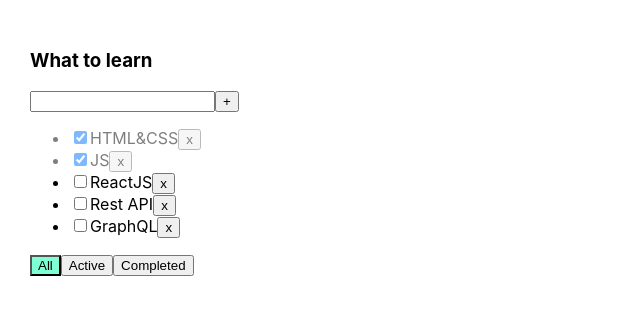
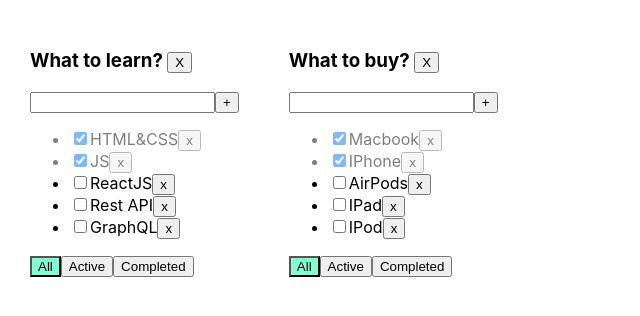
Before and after one commit to aliaksandr-batskalevich/3-react-toDoList, a React (Create React App) app: page / in a window 1280 px wide. Shown: the top 316 px of the page, without its empty margins (0-640 px from the left). Built offline with nearby package versions, Linux system fonts and the light colour scheme.

Commit message:
files of 5th week

```diff
--- a/src/App.css
+++ b/src/App.css
@@ -6,3 +6,19 @@
 .App > div {
   margin-right: 50px;
 }
+
+.error {
+  border: red 1px solid;
+}
+
+.error-message {
+  color: red;
+}
+
+.active-filter {
+  background-color: aquamarine;
+}
+
+.is-done {
+  opacity: 0.5;
+}
--- a/src/App.tsx
+++ b/src/App.tsx
@@ -1,62 +1,110 @@
 import React, {useState} from 'react';
-import './App.css'
+import './App.css';
 import {Todolist} from './Todolist';
 import {v1} from 'uuid';
 
 export type FilterValuesType = "all" | "active" | "completed";
+type todoListsType = {
+    id: string
+    title: string
+    filter: FilterValuesType
+};
+type taskType = {
+    id: string
+    title: string
+    isDone: boolean
+}
+type tasksType = {
+    [id: string]: Array<taskType>
+}
 
 function App() {
 
-    let [tasks, setTasks] = useState([
-        {id: v1(), title: "HTML&CSS", isDone: true},
-        {id: v1(), title: "JS", isDone: true},
-        {id: v1(), title: "ReactJS", isDone: false},
-        {id: v1(), title: "Rest API", isDone: false},
-        {id: v1(), title: "GraphQL", isDone: false},
-    ]);
+    const todoListId1 = v1();
+    const todoListId2 = v1();
 
-    function removeTask(id: string) {
-        let filteredTasks = tasks.filter(t => t.id != id);
-        setTasks(filteredTasks);
-    }
+    let [todoLists, setTodoLists] = useState<Array<todoListsType>>([    // GOOD)))
+        {
+            id: todoListId1,
+            title: 'What to learn?',
+            filter: 'all'
+        },
+        {
+            id: todoListId2,
+            title: 'What to buy?',
+            filter: 'all'
+        }
+    ])
 
-    function addTask(title: string) {
-        let task = {id: v1(), title: title, isDone: false};
-        let newTasks = [task, ...tasks];
-        setTasks(newTasks);
-    }
+    let [tasks, setTasks] = useState<tasksType>({
+            [todoListId1]: [
+                {id: v1(), title: "HTML&CSS", isDone: true},
+                {id: v1(), title: "JS", isDone: true},
+                {id: v1(), title: "ReactJS", isDone: false},
+                {id: v1(), title: "Rest API", isDone: false},
+                {id: v1(), title: "GraphQL", isDone: false},
+            ],
+            [todoListId2]: [
+                {id: v1(), title: "Macbook", isDone: true},
+                {id: v1(), title: "IPhone", isDone: true},
+                {id: v1(), title: "AirPods", isDone: false},
+                {id: v1(), title: "IPad", isDone: false},
+                {id: v1(), title: "IPod", isDone: false},
+            ]
+        });
 
-    const setDone = (id: string, checked: boolean) => {
-        setTasks(tasks.map(el => el.id === id ? {...el, isDone: checked} : el))
-    }
+    const removeTodoList = (id: string) => {
+        setTodoLists(todoLists.filter(el => el.id !== id));
+        delete tasks[id];
+    };
 
-    let [filter, setFilter] = useState<FilterValuesType>("all");
+    function removeTask(id: string, taskId: string) {                               // GOOD))))
+        setTasks({...tasks, [id]: tasks[id].filter(t => t.id != taskId)});
+    };
 
-    let tasksForTodolist = tasks;
+    function addTask(id: string, title: string) {                                   // GOOD))))
+        setTasks({...tasks, [id]: [{id: v1(), title: title, isDone: false}, ...tasks[id]]});
+    };
 
-    if (filter === "active") {
-        tasksForTodolist = tasks.filter(t => !t.isDone);
-    }
-    if (filter === "completed") {
-        tasksForTodolist = tasks.filter(t => t.isDone);
-    }
+    function changeStatus(id: string, taskId: string, isDone: boolean) {            // GOOD))))
+        setTasks({...tasks, [id]: tasks[id].map( el => el.id === taskId ? {...el, isDone: isDone} : el)})
+    };
 
-    function changeFilter(value: FilterValuesType) {
-        setFilter(value);
-    }
+    function changeFilter(id: string, value: FilterValuesType) {
+        setTodoLists(todoLists.map(el => el.id === id ? {...el, filter: value} : el));
+    };
+
+    let todoListsRender = todoLists.map(el => {
+
+        let tasksForTodolist = tasks[el.id];
+        if (el.filter === "active") {
+            tasksForTodolist = tasks[el.id].filter(t => t.isDone === false);
+        }
+        if (el.filter === "completed") {
+            tasksForTodolist = tasks[el.id].filter(t => t.isDone === true);
+        }
+
+        return (
+            <Todolist key={el.id}
+                      id={el.id}
+                      title={el.title}
+                      tasks={tasksForTodolist}
+                      removeTask={removeTask}
+                      changeFilter={changeFilter}
+                      addTask={addTask}
+                      changeTaskStatus={changeStatus}
+                      removeTodoList={removeTodoList}
+                      filter={el.filter}
+            />
+        )
+    });
 
 
     return (
         <div className="App">
-            <Todolist title="What to learn"
-                      tasks={tasksForTodolist}
-                      removeTask={removeTask}
-                      changeFilter={changeFilter}
-                      addTask={addTask}
-                      setDone={setDone}
-                      filter={filter}/>
+            {todoListsRender}
         </div>
     );
-}
+};
 
 export default App;
--- a/src/Todolist.module.css
+++ /dev/null
@@ -1,15 +0,0 @@
-.error {
-    border: red 1px solid;
-}
-
-.errorMessage {
-    color: red;
-}
-
-.activeFilter {
-    background-color: aquamarine;
-}
-
-.isDone {
-    opacity: 0.5;
-}
--- a/src/Todolist.tsx
+++ b/src/Todolist.tsx
@@ -1,78 +1,81 @@
-import React, {ChangeEvent, KeyboardEvent, useState} from 'react';
+import React, {ChangeEvent, KeyboardEvent, useState, MouseEvent} from 'react';
 import {FilterValuesType} from './App';
-import s from './Todolist.module.css'
 
 type TaskType = {
     id: string
     title: string
     isDone: boolean
 }
-type errorType = null | string
 
 type PropsType = {
+    id: string
     title: string
     tasks: Array<TaskType>
-    removeTask: (taskId: string) => void
-    changeFilter: (value: FilterValuesType) => void
-    addTask: (title: string) => void
-    setDone: (id: string, checked: boolean) => void
+    removeTask: (id: string, taskId: string) => void
+    changeFilter: (id: string, value: FilterValuesType) => void
+    addTask: (id: string, title: string) => void
+    changeTaskStatus: (id: string, taskId: string, isDone: boolean) => void
+    removeTodoList: (id: string) => void
     filter: FilterValuesType
 }
 
 export function Todolist(props: PropsType) {
 
     let [title, setTitle] = useState("")
-    let [error, setError] = useState<errorType>(null)
+    let [error, setError] = useState<string | null>(null)
 
-    const makeError = (error: errorType) => {
-        setError(error)
+    const addTask = () => {
+        if (title.trim() !== "") {
+            props.addTask(props.id, title.trim());
+            setTitle("");
+        } else {
+            setError("Title is required");
+        }
     }
 
-    const addTask = () => {
-        if (title.trim()) {
-            props.addTask(title.trim());
-            setTitle("");
-        } else {
-            makeError('Title is required');
-        }
+    const onChangeHandler = (e: ChangeEvent<HTMLInputElement>) => {
+        setTitle(e.currentTarget.value)
     }
-    const onChangeHandler = (e: ChangeEvent<HTMLInputElement>) => {
-        setTitle(e.currentTarget.value);
-        makeError(null);
-    }
+
     const onKeyPressHandler = (e: KeyboardEvent<HTMLInputElement>) => {
-        if (e.key === 'Enter') {
+        setError(null);
+        if (e.charCode === 13) {
             addTask();
         }
     }
-    const onAllClickHandler = () => props.changeFilter("all");
-    const onActiveClickHandler = () => props.changeFilter("active");
-    const onCompletedClickHandler = () => props.changeFilter("completed");
-    const onChangeInputHandler = (id: string, checked: boolean) => {
-        props.setDone(id, checked);
+
+    const onAllClickHandler = () => props.changeFilter(props.id,"all");
+    const onActiveClickHandler = () => props.changeFilter(props.id,"active");
+    const onCompletedClickHandler = () => props.changeFilter(props.id,"completed");
+
+    const removeTodoListHandler = (event: MouseEvent<HTMLButtonElement>) => {
+        props.removeTodoList(props.id)
     }
 
 
     return <div>
-        <h3>{props.title}</h3>
+        <h3>{props.title} <button onClick={removeTodoListHandler}>X</button></h3>
         <div>
             <input value={title}
                    onChange={onChangeHandler}
                    onKeyPress={onKeyPressHandler}
-                   className={error ? s.error : ''}
+                   className={error ? "error" : ""}
             />
             <button onClick={addTask}>+</button>
+            {error && <div className="error-message">{error}</div>}
         </div>
-        {error && <div className={s.errorMessage}>{error}</div>}
         <ul>
             {
                 props.tasks.map(t => {
+                    const onClickHandler = () => props.removeTask(props.id, t.id)
+                    const onChangeHandler = (e: ChangeEvent<HTMLInputElement>) => {
+                        props.changeTaskStatus(props.id, t.id, e.currentTarget.checked);
+                    }
 
-                    const onClickHandler = () => props.removeTask(t.id)
-
-                    return <li key={t.id} className={t.isDone ? s.isDone : ''}>
-                        <input type="checkbox" checked={t.isDone}
-                               onChange={(event) => onChangeInputHandler(t.id, event.currentTarget.checked)}/>
+                    return <li key={t.id} className={t.isDone ? "is-done" : ""}>
+                        <input type="checkbox"
+                               onChange={onChangeHandler}
+                               checked={t.isDone}/>
                         <span>{t.title}</span>
                         <button onClick={onClickHandler}>x</button>
                     </li>
@@ -80,9 +83,12 @@
             }
         </ul>
         <div>
-            <button className={props.filter === "all" ? s.activeFilter : ''} onClick={onAllClickHandler}>All</button>
-            <button className={props.filter === "active" ? s.activeFilter : ''} onClick={onActiveClickHandler}>Active</button>
-            <button className={props.filter === "completed" ? s.activeFilter : ''} onClick={onCompletedClickHandler}>Completed</button>
+            <button className={props.filter === 'all' ? "active-filter" : ""}
+                    onClick={onAllClickHandler}>All</button>
+            <button className={props.filter === 'active' ? "active-filter" : ""}
+                onClick={onActiveClickHandler}>Active</button>
+            <button className={props.filter === 'completed' ? "active-filter" : ""}
+                onClick={onCompletedClickHandler}>Completed</button>
         </div>
     </div>
 }
```
